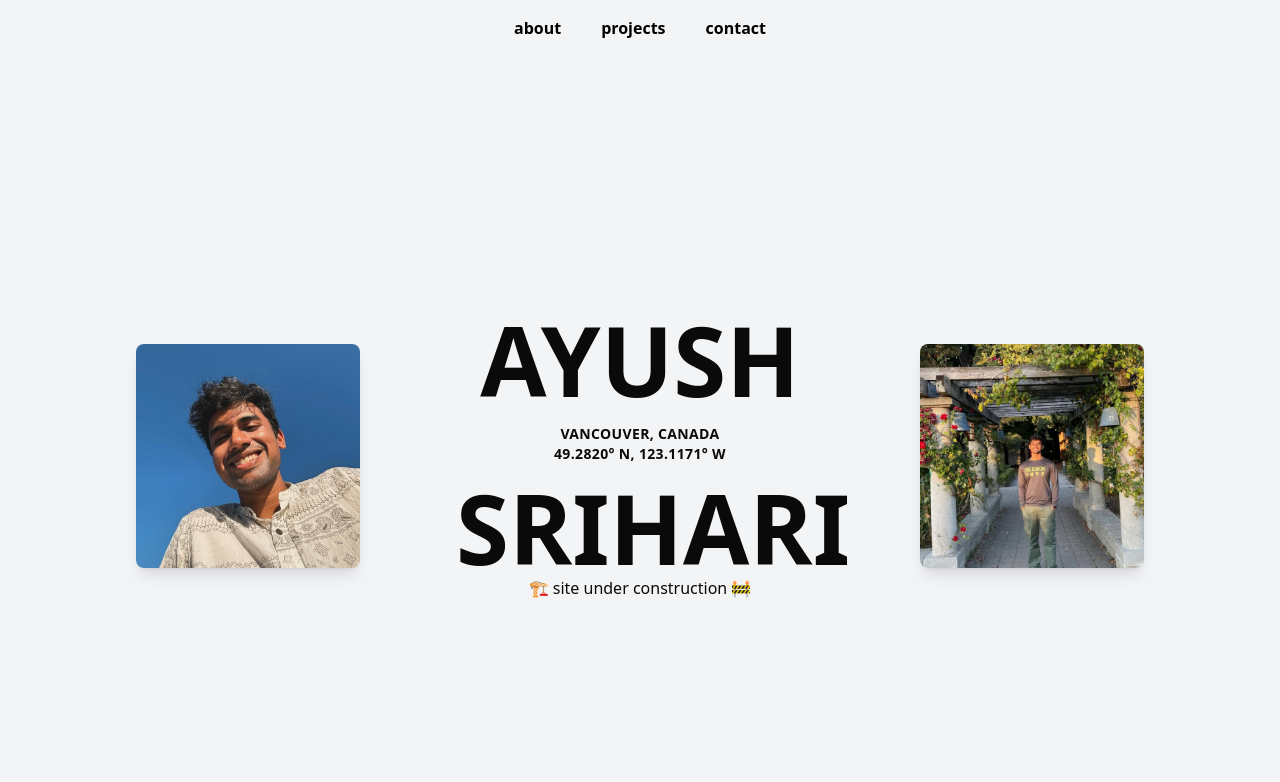
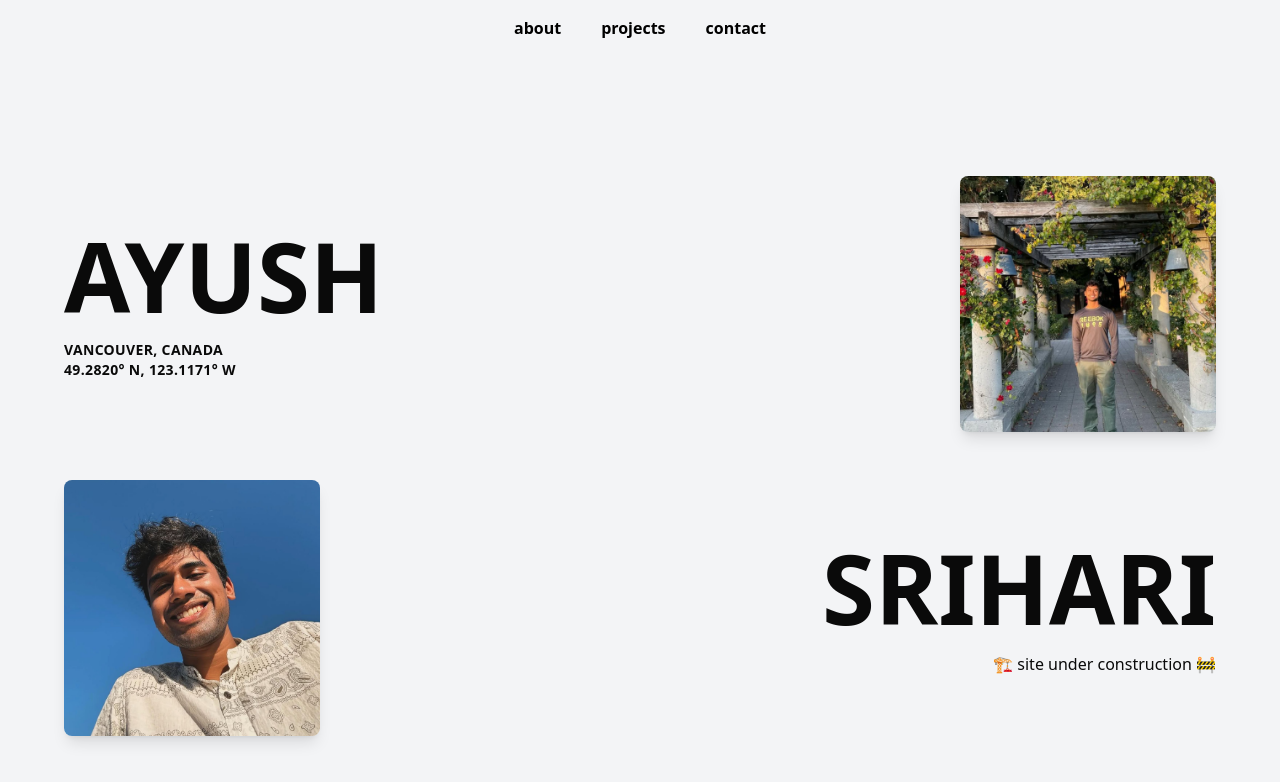
Before and after one commit to gracetownland/Portfolio, a React (Vite) app in the folder portfolio/: page / in a window 1280 px wide. Shown: the top 782 px of the page. Built offline with nearby package versions, Linux system fonts and the light colour scheme.

Commit message:
small changes

```diff
--- a/portfolio/src/HeroSection.tsx
+++ b/portfolio/src/HeroSection.tsx
@@ -4,36 +4,46 @@ import heroImage2 from "./assets/hero_section2.jpeg";
 
 const HeroSection: React.FC = () => {
   return (
-    <section className="flex flex-col items-center justify-center min-h-screen bg-gray-100 px-6">
-      <div className="grid grid-cols-3 gap-6 items-center w-full max-w-6xl">
-        {/* Left Image */}
-        <div className="flex justify-center">
+    <section className="flex flex-col items-center justify-center min-h-screen bg-gray-100 px-6 space-y-12">
+      {/* First Row: "AYUSH" (2/3) + Right Image (1/3) */}
+      <div className="grid grid-cols-3 items-center w-full max-w-6xl">
+        {/* AYUSH (Takes 2/3 of the parent div) */}
+        <div className="col-span-2 text-left">
+          <h1 className="text-8xl font-extrabold text-[#0A0A0A] leading-none">
+            AYUSH
+          </h1>
+          <p className="text-sm font-bold mt-4 text-[#0A0A0A] uppercase tracking-wide">
+            VANCOUVER, CANADA <br /> 49.2820° N, 123.1171° W
+          </p>
+        </div>
+
+        {/* Right Image (Takes 1/3 of the parent div) */}
+        <div className="flex justify-end">
+          <img
+            src={heroImage1}
+            alt="Right Image"
+            className="w-64 h-64 object-cover rounded-lg shadow-lg"
+          />
+        </div>
+      </div>
+
+      {/* Second Row: Left Image (1/3) + "SRIHARI" (2/3) */}
+      <div className="grid grid-cols-3 items-center w-full max-w-6xl">
+        {/* Left Image (Takes 1/3 of the parent div) */}
+        <div className="flex justify-start">
           <img
             src={heroImage2}
             alt="Left Image"
-            className="w-56 h-56 object-cover rounded-lg shadow-lg"
+            className="w-64 h-64 object-cover rounded-lg shadow-lg"
           />
         </div>
 
-        {/* Name & Location */}
-        <div className="text-center">
-          <h1 className="text-8xl font-extrabold text-[#0A0A0A] leading-none">AYUSH</h1>
-          <p className="text-sm font-bold mt-4 text-[#0A0A0A] uppercase tracking-wide">
-            VANCOUVER, CANADA <br /> 49.2820° N, 123.1171° W
-          </p>
-          <h1 className="text-8xl font-extrabold text-[#0A0A0A] leading-none mt-4">
+        {/* SRIHARI (Takes 2/3 of the parent div) */}
+        <div className="col-span-2 text-right">
+          <h1 className="text-8xl font-extrabold text-[#0A0A0A] leading-none">
             SRIHARI
           </h1>
-         <h2 className=" text-[#0A0A0A]">🏗️ site under construction  🚧</h2>
-        </div>
-
-        {/* Right Image */}
-        <div className="flex justify-center">
-          <img
-            src={heroImage1}
-            alt="Right Image"
-            className="w-56 h-56 object-cover rounded-lg shadow-lg"
-          />
+          <h2 className="text-[#0A0A0A] mt-4">🏗️ site under construction 🚧</h2>
         </div>
       </div>
     </section>
```
